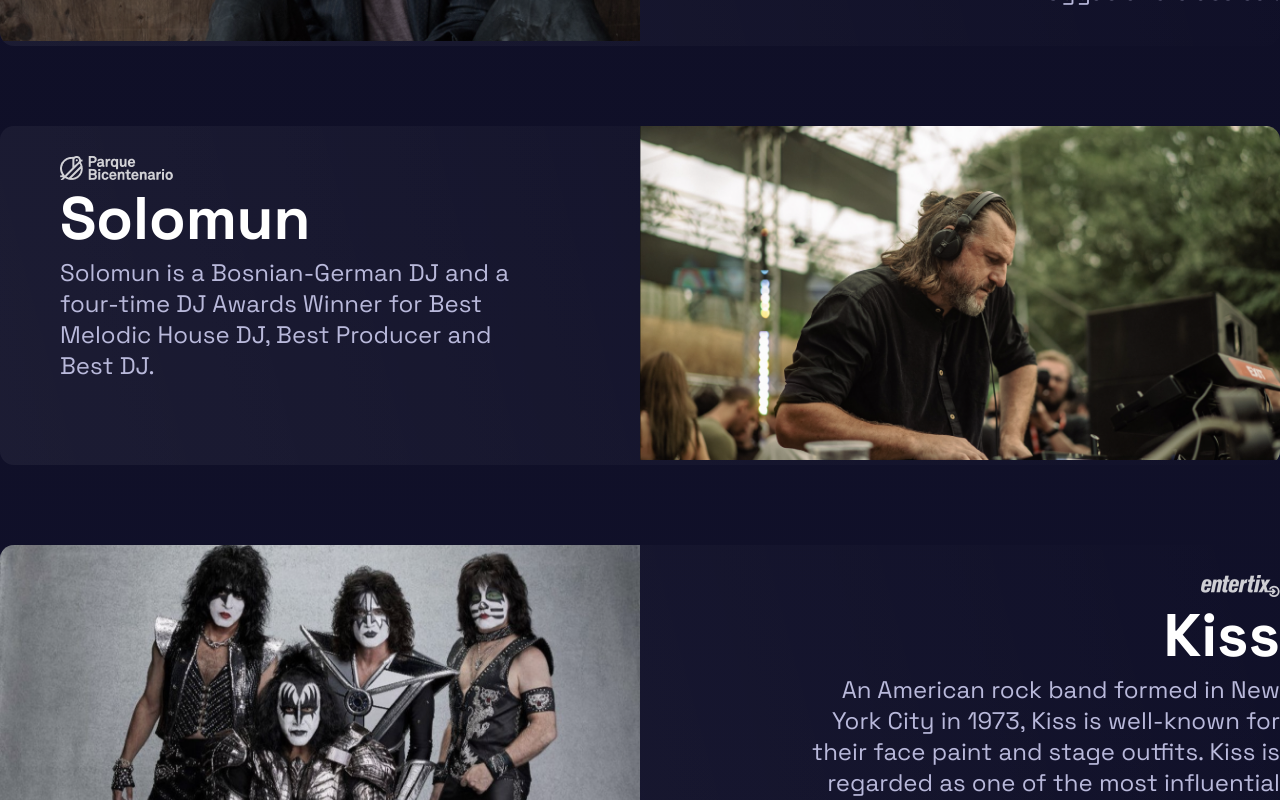
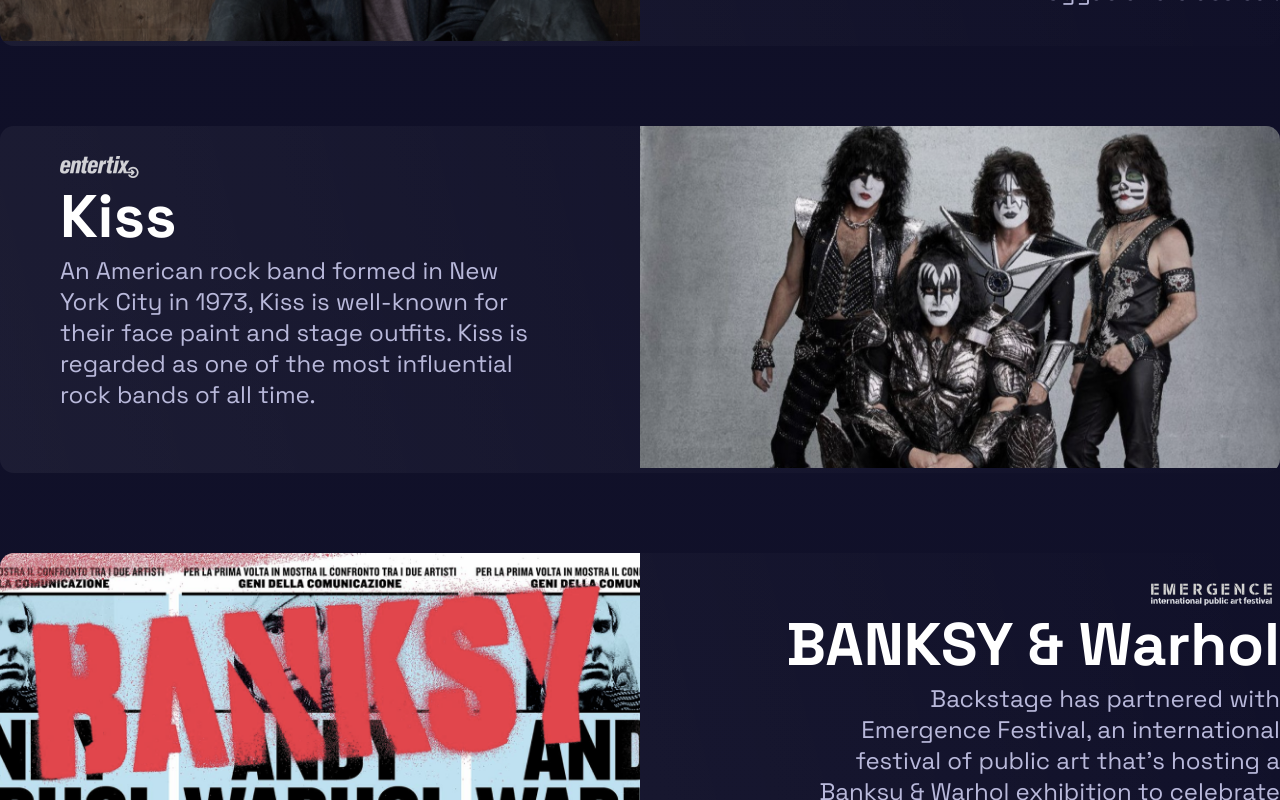
Before and after one commit to DanielJin0715/BackstageFrontend, a React (Create React App) app: page / in a window 1280 px wide. Shown: the part 3560-4360 px from the top of the page. Built offline with nearby package versions, Linux system fonts and the light colour scheme.

Commit message:
hide sol

```diff
--- a/src/pages/home/artistpartners/index.js
+++ b/src/pages/home/artistpartners/index.js
@@ -16,13 +16,13 @@
     content:
       "Born Gordon Sumner, Sting has received 17 Grammy Awards as a solo artist and frontman of The Police. One of the world’s best-selling artists, Sting’s music includes elements of rock, jazz, reggae and classical.",
   },
-  {
-    image: "/images/artists/artist3.png",
-    mark: "/images/artists/mark3.png",
-    name: "Solomun",
-    content:
-      "Solomun is a Bosnian-German DJ and a four-time DJ Awards Winner for Best Melodic House DJ, Best Producer and Best DJ.",
-  },
+  // {
+  //   image: "/images/artists/artist3.png",
+  //   mark: "/images/artists/mark3.png",
+  //   name: "Solomun",
+  //   content:
+  //     "Solomun is a Bosnian-German DJ and a four-time DJ Awards Winner for Best Melodic House DJ, Best Producer and Best DJ.",
+  // },
   {
     image: "/images/artists/artist4.png",
     mark: "/images/artists/mark4.png",
```
